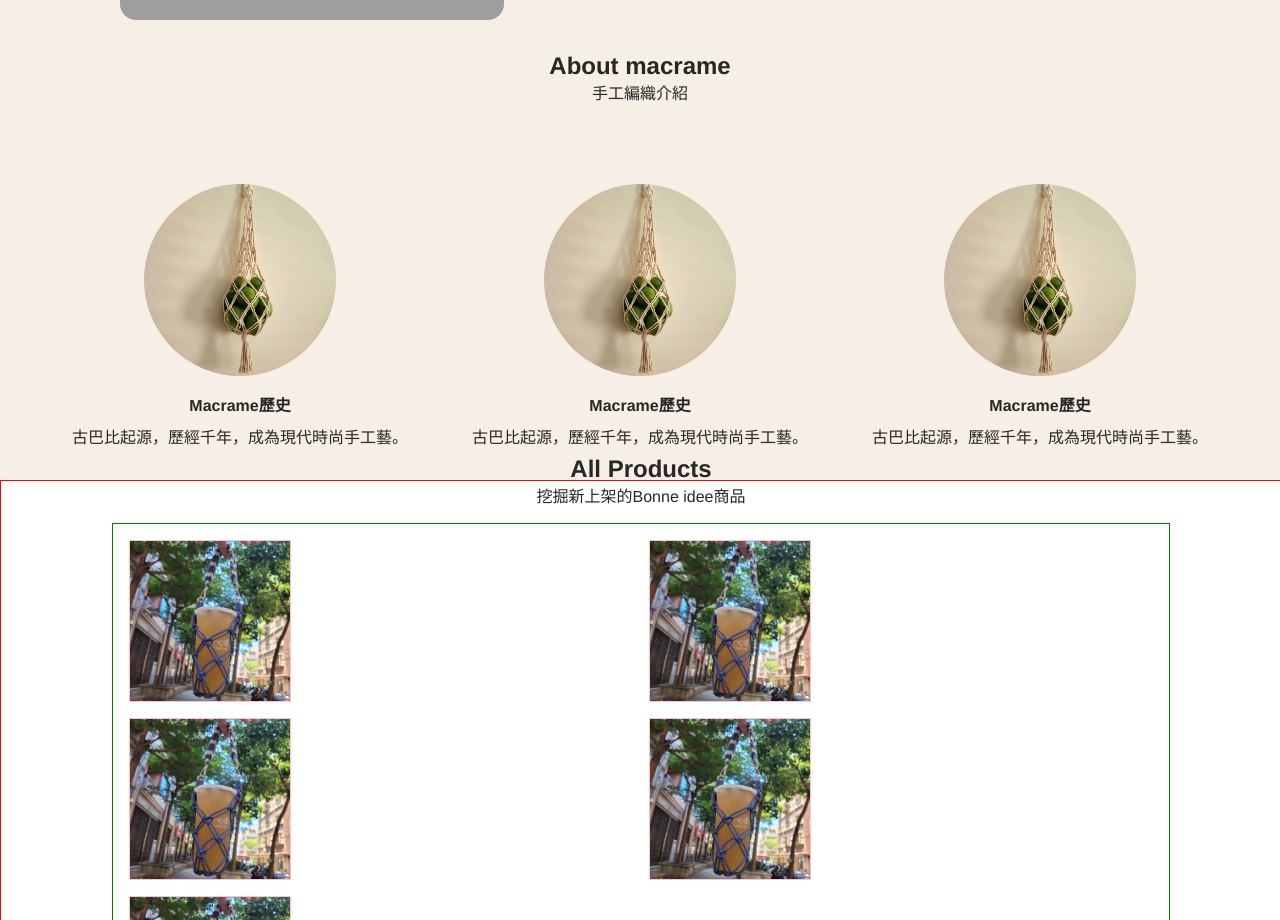
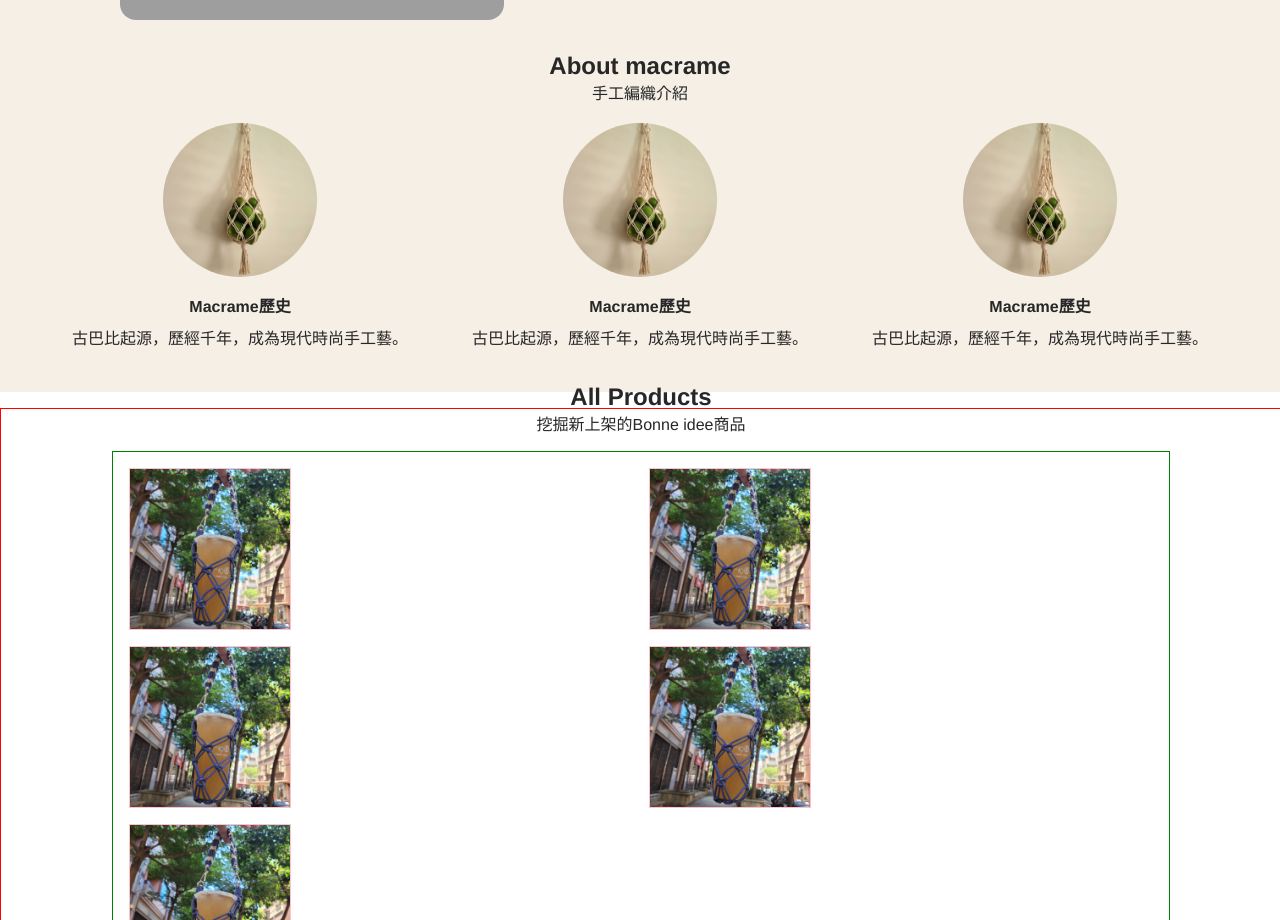
Before and after one commit to mikachou90/bonneidee-online-shop, a React (Vite) app: page / in a window 1280 px wide. Shown: the part 880-1800 px from the top of the page. Built offline with nearby package versions, Linux system fonts and the light colour scheme; grey boxes are pictures that could not be loaded.

Commit message:
adjust aboutMacrame picture size

```diff
--- a/src/styles/introCard.scss
+++ b/src/styles/introCard.scss
@@ -33,19 +33,17 @@ img {
 @media screen and (min-width: 768px) {
   .introCard {
     max-width: 40vw;
-    height: 30vh;
   }
 
 }
 
 @media screen and (min-width: 1028px) {
   .introCard {
-      max-width: 40vw;
-      height: 50vh;
+      max-height: 30vh;
     }
 
  .introImgWrapper {
-    max-width: 15vw;
+    max-width: 12vw;
     display: flex;
 
     img {
```
